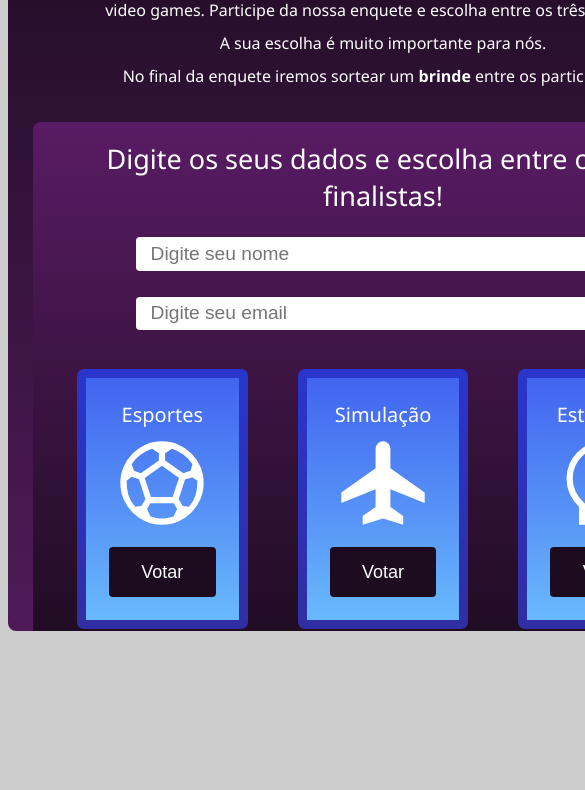
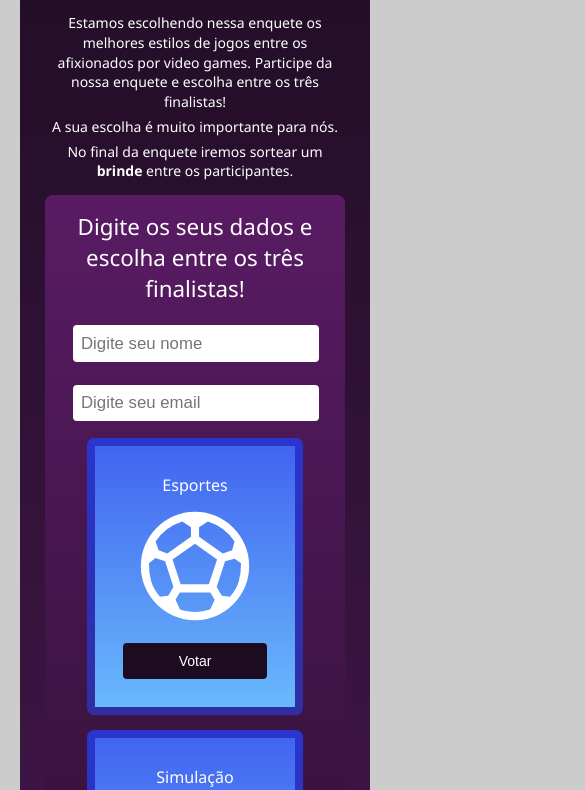
Before and after one commit to sarahrbz/Projeto-Card-de-Games, a plain HTML site: page index.html in a window 390 px wide. Shown: the part 117-907 px from the top of the page, 585 px wide, since content can reach past the window. Before the commit the page ends 844 px from the top, so only its background shows below. Drawn offline with Linux system fonts and the light colour scheme.

Commit message:
closes #6 - Responsividade com @media screen

```diff
--- a/style.css
+++ b/style.css
@@ -1,17 +1,17 @@
 
     body{
         background-color: #CCCCCC;
-        font-family: 'Segoe UI', Tahoma, Geneva, Verdana, sans-serif;
+        font-family:"Segoe UI", sans-serif;
         color: #FFFFFF;
     }
-     object {
-    width: 100px;
-    height: 100px;
+    object {
+    width: 130px;
+    height: 130px;
     }
     input {
         width: 70%;
-        height: 5px;
-        padding: 0.9rem;
+
+        padding: 0.6rem;
         font-size: 1.2rem;
         border-radius: 4px;
         border: 0;
@@ -22,9 +22,12 @@
         box-shadow: 0 0 10px #1D0C20;
     }
     button {
-        margin-top: 8px;
+        margin-top: 0.5rem;
         width: 100%;
-        padding: 0.9rem 2rem;
+        padding: 0.7rem;
+        font-size: 1rem;
+        text-align: center;
+        box-sizing: border-box;
 
         color: #FFFFFF;
         background-color: #1D0C20;
@@ -33,7 +36,7 @@
         border: none;
 
         cursor: pointer;
-        font-size: 18px;
+
 
     }
     button:hover{
@@ -42,13 +45,12 @@
 
     .container{
         background: linear-gradient(180deg, #200D24, #501A59);
-        margin: auto;
-        width: 700px;
-        height: 690px;
+        margin: 20px auto;
+        width: 95%;
+        max-width: 670px;
         padding: 25px;
+        border-radius: 8px;
 
-        border-radius: 8px;
-        overflow: hidden;
 
     }
     .header{
@@ -58,12 +60,14 @@
     .header-title{
         color: #FECD23;
 
-        font-size: 25px;
+        font-size: 1.8rem;
         font-weight: 600;
-        margin-bottom: 27px;
+        margin-bottom: 2.5rem;
+        line-height: 1;
     }
     .header-text, .header-text2{
-        margin-bottom: 0.7rem;
+        margin-bottom: 0.4rem;
+        line-height: 1.4;
     }
     .brinde{
         font-weight: 600;
@@ -72,14 +76,15 @@
     .container-2{
         background: linear-gradient(180deg, #591B64, #1E0C21);
 
-        padding: 18px;
+        padding: 20px;
 
         border-radius: 8px;
 
         justify-content: space-around;
 
 
-        margin-top: 35px;
+        margin-top: 15px;
+
 
 
     }
@@ -87,11 +92,12 @@
     .cards{
         display: flex;
         justify-content: center;
-        gap: 50px;
+        gap: 2.12rem;
+
     }
     .text{
         text-align: center;
-        font-size: 27px;
+        font-size: 1.6rem;
         font-weight: 400;
         margin-bottom: 6px;
     }
@@ -101,17 +107,19 @@
     .box{
         background: linear-gradient(180deg, #2935CC, #302EA1);
         margin-top: 20px;
-        width: 23%;
+        width: 29%;
         padding: 9px;
         border-radius: 7px;
+
+         overflow: hidden;
 
     }
     .card{
         background: linear-gradient(180deg, #4164F0,#69B9FC);
 
-        padding: 23px;
+        padding: 1.2rem;
 
-        font-size: 20px;
+        font-size: 1.15rem;
         text-align: center;
     }
     .image-group{
@@ -120,7 +128,50 @@
         text-align: center;
     }
     .autoria{
-        font-size: 14px;
+        font-size: 0.87rem;
         text-align: center;
-        margin-top: 6px;
+        margin-top: 0.37rem;
     }
+    @media screen and (max-width:600px) {
+        html{
+            font-size: 14px;
+        }
+        .container{
+            width: 80%;
+            padding: 25px;
+        }
+
+        .container-2{
+            padding: 16px;
+
+        }
+
+        .cards{
+            flex-direction: column;
+            align-items: center;
+            gap: 15px;
+
+        }
+
+        .box{
+            width: 75%;
+            padding: 8px;
+            margin-top: 0px;
+
+        }
+        .card {
+            padding: 28px;
+
+        }
+        object{
+            width: 90%;
+            height: 90%;
+
+        }
+
+        input{
+            width: 86%;
+
+        }
+
+    }
```
